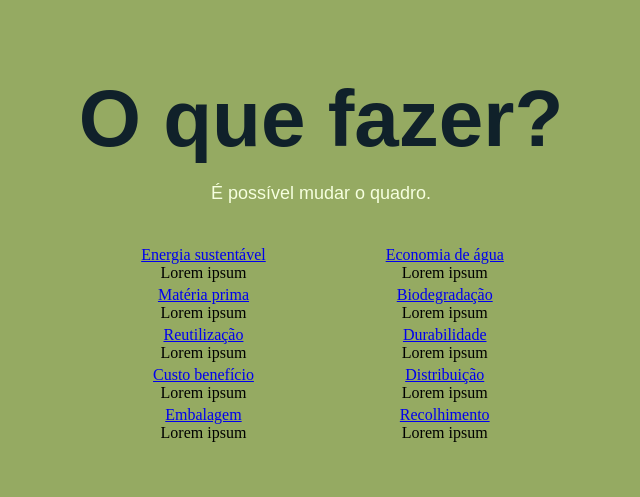
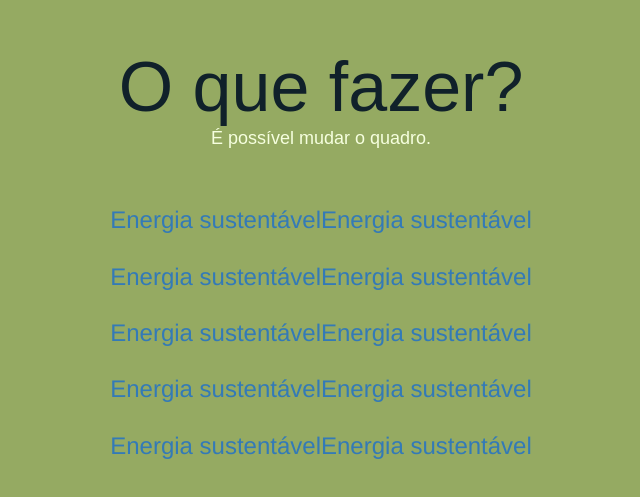
Before and after one commit to satoruhlc/satoruhlc.github.io, a plain HTML site: page index.html in a window 1280 px wide. Shown: the part 2141-2638 px from the top of the page, without its empty margins (319-959 px from the left). Drawn offline with nearby package versions, Linux system fonts and the light colour scheme.

Commit message:
Update index.html

```diff
--- a/index.html
+++ b/index.html
@@ -2,6 +2,7 @@
 <html>
 <head>
     <title>Projeto de Sustentabilidade</title>
+    <link rel="stylesheet" href="https://maxcdn.bootstrapcdn.com/bootstrap/3.4.0/css/bootstrap.min.css">
     <link rel="stylesheet" href="https://unpkg.com/aos@next/dist/aos.css">
     <link rel="stylesheet" type="text/css" href="styles.css">
 </head>
@@ -37,71 +38,101 @@
         <table style="width: 100%">
             <tr>
                 <td>
-                    <a data-toggle="collapse" data-parent="#accordion" href="#collapse">Energia sustentável</a>
-                    <div id="collapse" class="panel-collapse collapse">
-                        Lorem ipsum
+                    <h3>
+                    <a data-toggle="collapse" data-parent="#accordion" href="#collapse0">Energia sustentável</a>
+                    </h3>
+                    <!-- Content -->
+                    <div id="collapse0" class="panel-collapse collapse">
+                            <p>Lorem ipsum</p>
                     </div>
                 </td>
                 <td>
-                    <a data-toggle="collapse" data-parent="#accordion" href="#collapse1">Economia de água</a>
+                    <h3>
+                    <a data-toggle="collapse" data-parent="#accordion" href="#collapse1">Energia sustentável</a>
+                    </h3>
+                    <!-- Content -->
                     <div id="collapse1" class="panel-collapse collapse">
-                        Lorem ipsum
+                            <p>Lorem ipsum</p>
                     </div>
                 </td>
             </tr>
             <tr>
                 <td>
-                    <a data-toggle="collapse" data-parent="#accordion" href="#collapse2">Matéria prima</a>
+                    <h3>
+                    <a data-toggle="collapse" data-parent="#accordion" href="#collapse2">Energia sustentável</a>
+                    </h3>
+                    <!-- Content -->
                     <div id="collapse2" class="panel-collapse collapse">
-                        Lorem ipsum
+                            <p>Lorem ipsum</p>
                     </div>
                 </td>
                 <td>
-                    <a data-toggle="collapse" data-parent="#accordion" href="#collapse3">Biodegradação</a>
+                    <h3>
+                    <a data-toggle="collapse" data-parent="#accordion" href="#collapse3">Energia sustentável</a>
+                    </h3>
+                    <!-- Content -->
                     <div id="collapse3" class="panel-collapse collapse">
-                        Lorem ipsum
+                            <p>Lorem ipsum</p>
                      </div>
                 </td>
             </tr>
             <tr>
                 <td>
-                    <a data-toggle="collapse" data-parent="#accordion" href="#collapse4">Reutilização</a>
+                    <h3>
+                    <a data-toggle="collapse" data-parent="#accordion" href="#collapse4">Energia sustentável</a>
+                    </h3>
+                    <!-- Content -->
                     <div id="collapse4" class="panel-collapse collapse">
-                        Lorem ipsum
+                            <p>Lorem ipsum</p>
                     </div>
                 </td>
                 <td>
-                    <a data-toggle="collapse" data-parent="#accordion" href="#collapse5">Durabilidade</a>
+                    <h3>
+                    <a data-toggle="collapse" data-parent="#accordion" href="#collapse5">Energia sustentável</a>
+                    </h3>
+                    <!-- Content -->
                     <div id="collapse5" class="panel-collapse collapse">
-                        Lorem ipsum
+                            <p>Lorem ipsum</p>
                     </div>
                 </td>
             </tr>
             <tr>
                 <td>
-                    <a data-toggle="collapse" data-parent="#accordion" href="#collapse6">Custo benefício</a>
+                    <h3>
+                    <a data-toggle="collapse" data-parent="#accordion" href="#collapse6">Energia sustentável</a>
+                    </h3>
+                    <!-- Content -->
                     <div id="collapse6" class="panel-collapse collapse">
-                        Lorem ipsum
+                             <p>Lorem ipsum</p>
                     </div>
                 </td>
                 <td>
-                    <a data-toggle="collapse" data-parent="#accordion" href="#collapse7">Distribuição</a>
+                    <h3>
+                    <a data-toggle="collapse" data-parent="#accordion" href="#collapse7">Energia sustentável</a>
+                    </h3>
+                    <!-- Content -->
                     <div id="collapse7" class="panel-collapse collapse">
-                        Lorem ipsum
+                            <p>Lorem ipsum</p>
                     </div>
                 </td>
             </tr>
             <tr>
                 <td>
-                    <a data-toggle="collapse" data-parent="#accordion" href="#collapse8">Embalagem</a>
+                    <h3>
+                    <a data-toggle="collapse" data-parent="#accordion" href="#collapse8">Energia sustentável</a>
+                    </h3>
+                    <!-- Content -->
                     <div id="collapse8" class="panel-collapse collapse">
-                        Lorem ipsum
+                            <p>Lorem ipsum</p>
                     </div>
                 </td>
                 <td>
-                    <a data-toggle="collapse" data-parent="#accordion" href="#collapse9">Recolhimento</a>
+                    <h3>
+                    <a data-toggle="collapse" data-parent="#accordion" href="#collapse9">Energia sustentável</a>
+                    </h3>
+                    <!-- Content -->
                     <div id="collapse9" class="panel-collapse collapse">
-                        Lorem ipsum
+                            <p>Lorem ipsum</p>
                     </div>
                 </td>
             </tr>
```
Lines whose indentation alone changed are shown as unchanged.
